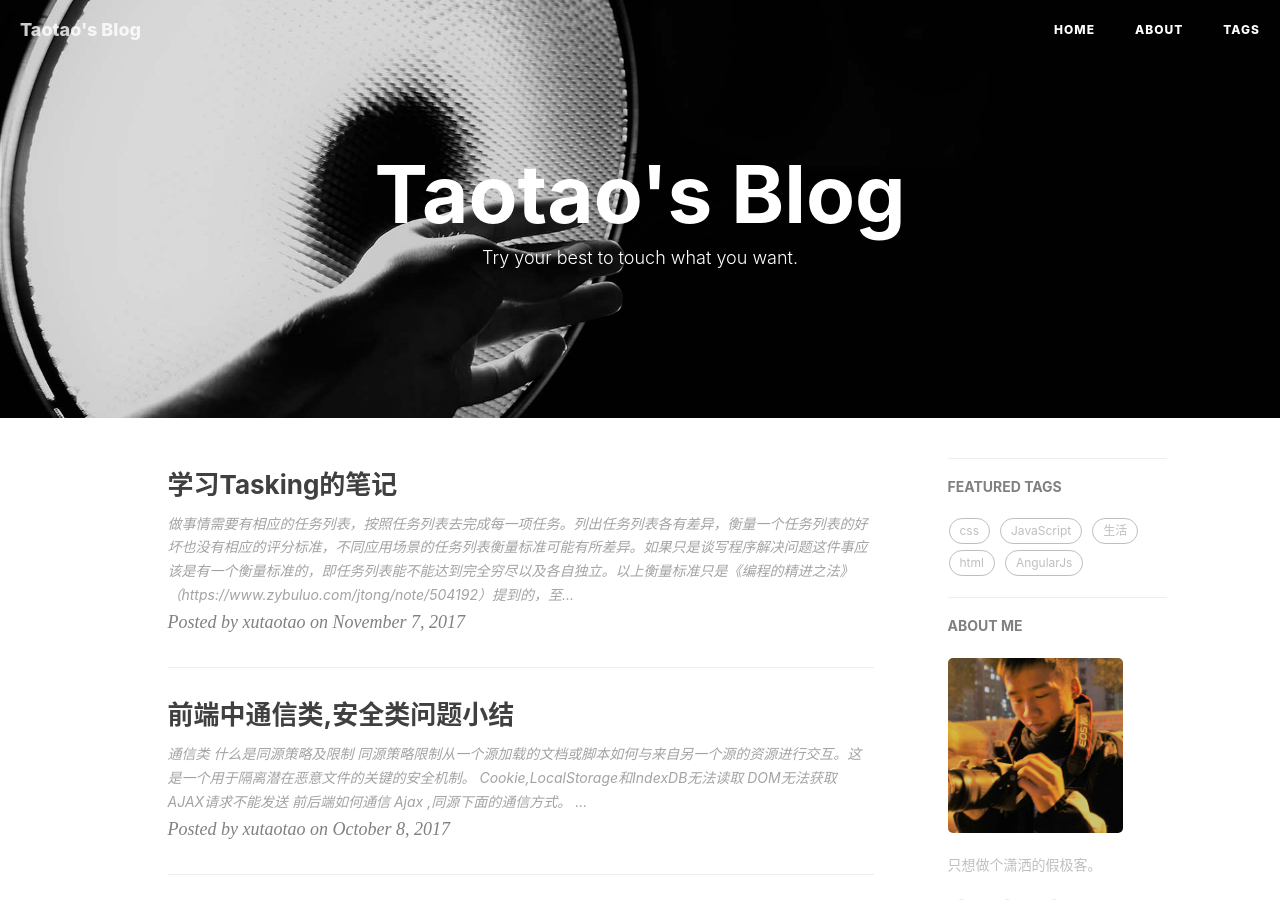
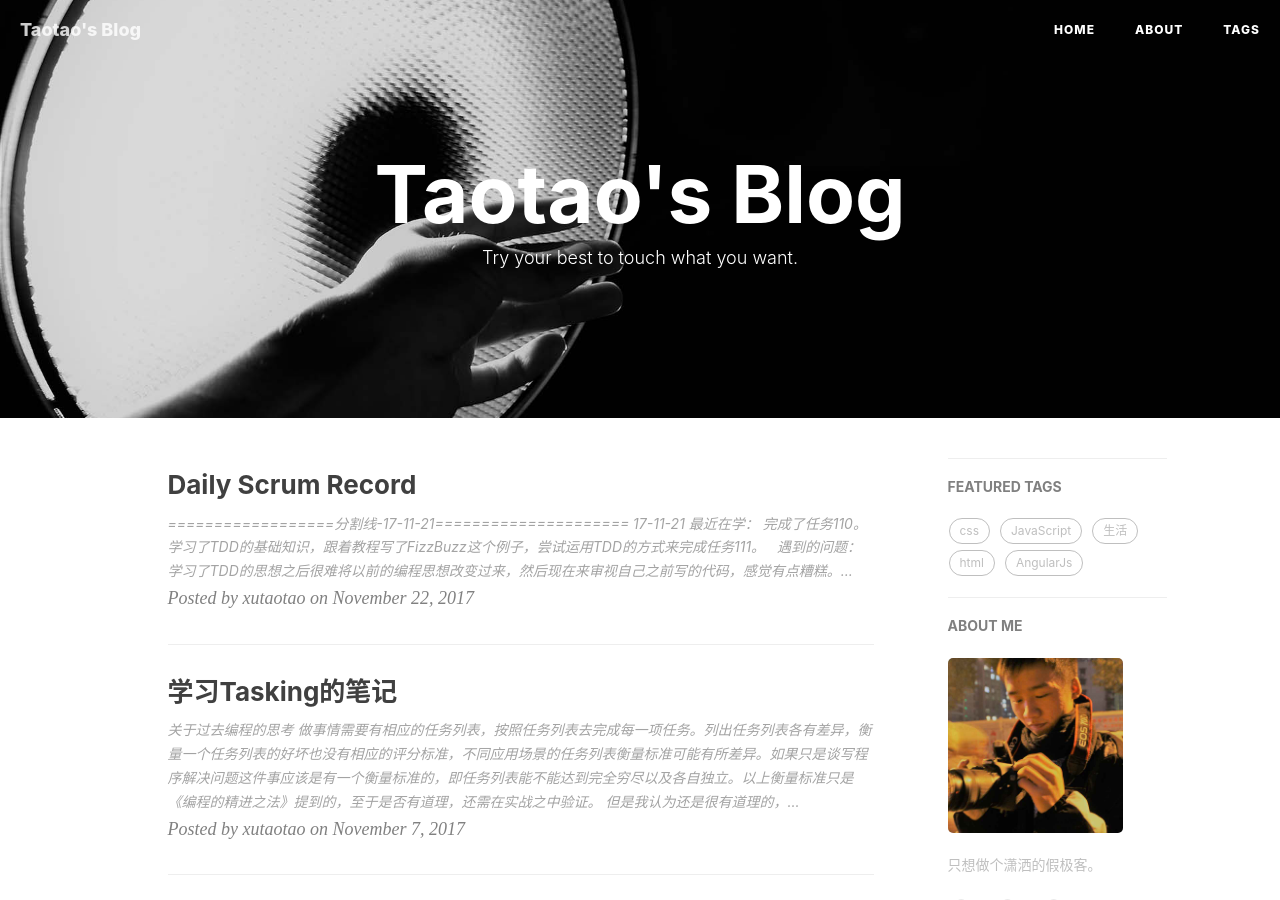
Before and after one commit to Xutaotaotao/Xutaotaotao.github.io, a Jekyll site: the page built from index.html, in a window 1280 px wide and 900 px high. Built offline with Jekyll 4.4.1, drawn with Linux system fonts in a browser that asks for light colours; the list of posts is cut into pages by our own code; comment, search, counter and statistics services are not loaded; part of the change alters nothing that is shown; some of the changed text lies outside the part shown.

Commit message:
change taskingthingk and Daily Scurm

```diff
--- /dev/null
+++ b/_posts/2017-11-22-Daily Scrum.md
@@ -0,0 +1,194 @@
+---
+layout: 	post
+title: 		"Daily Scrum Record"
+date: 		2017-11-22 08:42:33
+author: 	"xutaotao"
+header-img: "img/Daily Scrum.jpeg"
+tags:
+  - Daily Scrum
+---
+
+==================分割线-17-11-21=====================
+### 17-11-21
+
+*最近在学：*
+- 完成了任务110。
+- 学习了TDD的基础知识，跟着教程写了FizzBuzz这个例子，尝试运用TDD的方式来完成任务111。
+
+
+*遇到的问题：*
+- 学习了TDD的思想之后很难将以前的编程思想改变过来，然后现在来审视自己之前写的代码，感觉有点糟糕。
+- 在完成任务111的The beersong程序的时候认为程序并不是太难就没有画tasking图，导致步骤没有分清楚，写了一堆烂代码，做了很多无用功。
+
+
+*即将要学：*
+- 继续去可以练习tasking以及TDD，然后将其运用到后面的任务当中。
+- 如果有空希望去读读《代码整洁之道》这本书。
+
+==================分割线-17-11-17=====================
+### 17-11-17
+
+*最近在学：*
+- 完成了任务109。
+- 复习了js中的一些操作数组的方法。
+- 思考怎样画Tasking图才好看。
+
+*遇到的问题：*
+- 在任务109中将商品归类形成对象数组这一步的方法写得不够顺畅。
+- 写代码写着写着脑子就混乱了。
+- 画Tasking图还不够详尽，无法将tasking理的方法很容易的写出。
+
+*即将要学：*
+- 周末完成任务110。
+- 有空余时间学习DOM的相关知识。
+
+==================分割线-17-11-14=====================
+### 17-11-14
+
+*最近在学：*
+- JS HTML DOM看完了一遍。
+- 学习了JS高级教程中的各种对象。
+- 完成了任务108，学习了基本的Tasking图的画法以及画Tasking的思路。
+- 填补了任务107中的空缺。
+
+*遇到的问题：*
+- 画Tasking图不知道应该详细到哪一步为止，暂时还无法熟练的画出Tasking。
+
+*接下来要学：*
+- 进一步学习DOM的相关知识以及深入学习Tasking。
+
+==================分割线-17-11-9=====================
+### 17-11-9
+
+*最近在学：*
+- 任务108的几篇教程又读了两遍。
+- DOM的相关基础知识。
+
+*接下来要学：*
+- 开始学习画Tasking图。
+- 争取在周末完成任务108。
+
+*遇到的问题：*
+- 旧的学习思维和写程序的方式不能尽快转变，需要尽快学习新的知识和方法。
+
+
+==================分割线-17-11-7=====================
+### 17-11-7
+
+*最近在学：*
+- 学习任务108的相关知识。
+- 回顾任务106的结构化编程，面向过程编程的基本概念。
+- 学习Tasking的基础知识，看了指定的教程。
+
+*接下来要学：*
+- 学习DOM基础。
+- 完成任务108相关内容。
+
+*遇到的问题：*
+- 有点不太适应tasking，慢慢去习惯它。
+
+
+==================分割线-17-11-2=====================
+### 17-11-2
+
+*最近在学：*
+- 完成了任务107的前三个section
+
+*接下来要学：*
+- 完成任务107，巩固js对数组的相关操作。
+
+*遇到的问题：*
+- 无法很好的熟练地运用数组的一些方法。
+
+
+==================分割线-17-10-31=====================
+### 17-10-31
+
+*最近在学：*
+- 完成了任务106。
+- 学习了一些ES6的语法。
+
+*接下来要学：*
+- 完成了任务107。
+- 争取在任务107用上ES6的语法。
+
+*遇到的问题*
+- 在完成任务106的section2的pactice3数据的输出有点问题，经过细心的处理，解决了问题。
+
+
+==================分割线-17-10-26=====================
+###  17-10-26
+
+*最近在学：*
+- 完成了任务卡105和任务卡106的section1部分。
+- 回顾了js的相关基础语法。
+
+*接下来要学：*
+- 完成任务卡106和107，学习数据结构和算法。
+
+*遇到的问题：*
+- js的数组操作还不太熟练。
+- 任务106的section2的piactice1遇到个不好解决的问题。
+
+
+==================分割线-17-10-24=====================
+### 17-10-24
+
+*最近在学*
+- 学完了CSS教程中CSS高级。
+- 任务105完成HTML以及部分CSS。
+
+*接下来要学*
+- 将任务105完成。
+- 深入学习Bootstrap教程。
+
+*遇到的问题：*
+- 关于bootstrap的自适应布局还不能得心应手。
+
+==================分割线-17-10-19=====================
+### 17-10-19
+
+*最近在学*
+* CSS教程看到|css轮廓|章节。
+* 大致浏览了一遍bootstrap的文档。
+* 开始进攻任务104，尝试用栅格布局完成试卷布局。
+
+*接下来要学*
+* CSS教程学习到|伪类|章节。
+* 仔细阅读103任务的相关内容并学习。
+* 学习BootStrap基本布局。
+
+*遇到的问题*
+* 教程看着有点混乱，无法理清头绪。
+
+====================分割线-17-10-17=======================
+### 17-10-17
+
+*最近在学*
+* 读完《JavaScript函数式编程》第一章和第二章。
+* HTML教程学习到HTML内联框架章节。
+* 基本完成任务103中的修改。
+
+*接下来要学*
+* CSS教程学习到伪类章节。
+* 继续阅读《JavaScript函数式编程》
+* 学习BootStrap基本布局。
+
+*遇到的问题*
+* 在阅读《JavaScript函数式编程》时有些吃力，还需深入学习js。
+* 修改模板的一些问题能够基本解决。
+
+====================分割线-17-10-15=======================
+### 17-10-15
+
+*最近在学*
+* 修改任务卡102中的不足之处，修改完成。
+* 学习了grunt搭建自动化的前端web开发环境的相关教程。
+* 开始阅读《JavaScript函数式编程》这本书。
+
+*接下来要学*
+* 找到下述问题的解决办法。
+* 接下来一周争取初略读完《JavaScript函数式编程》这本书，后面再深入学习。
+
+*遇到的问题*
+* 在搭建自动化的前端web开发环境是，无法实现浏览器实时刷新的功能。
--- a/_posts/2017-11-7-taskingthink.md
+++ b/_posts/2017-11-7-taskingthink.md
@@ -7,7 +7,37 @@ header-img: "img/post-bg-interview.jpg"
 tags:
   - Tasking
 ---
+### 关于过去编程的思考
 
-做事情需要有相应的任务列表，按照任务列表去完成每一项任务。列出任务列表各有差异，衡量一个任务列表的好坏也没有相应的评分标准，不同应用场景的任务列表衡量标准可能有所差异。如果只是谈写程序解决问题这件事应该是有一个衡量标准的，即任务列表能不能达到完全穷尽以及各自独立。以上衡量标准只是《编程的精进之法》（https://www.zybuluo.com/jtong/note/504192）提到的，至于是否有道理，还需在实战之中验证。<br/>
+做事情需要有相应的任务列表，按照任务列表去完成每一项任务。列出任务列表各有差异，衡量一个任务列表的好坏也没有相应的评分标准，不同应用场景的任务列表衡量标准可能有所差异。如果只是谈写程序解决问题这件事应该是有一个衡量标准的，即任务列表能不能达到完全穷尽以及各自独立。以上衡量标准只是《编程的精进之法》提到的，至于是否有道理，还需在实战之中验证。<br/>
 
 但是我认为还是很有道理的，为什么呢？按照我编程的经验，当我遇到问题的时候会程序的过程去思考问题，即输入数据，处理数据，输出数据。这也是我常用的思路，但是在处理数据这一块我经常无法将相关的任务细化，只有一个目标，然后由目标来倒推达到这个目的需要哪些步骤，然后再去实现相应的步骤。这样也是一种解决问题的方式，至于效率是否高效，还有待考量。但是如果可以把任务列表穷尽并独立，在写程序时就会把所有的问题呈现得非常清晰。要达到什么目的时候直接就可以调用相应的列表。虽然穷尽可能会花费很多时间，但是思路会非常清晰，写程序也不会出现写着写着搞忘思路的情况，因为你知道这一步之后，下一步该做什么。
+
+### 关于PDCA
+
+PDCA即 Plan-Do-Check-Action。
+
+ 1.任务列表——————>Plan
+
+ 2.怎样才能需要Check的时候能够Check?
+
+ Check会产生Action,纳入到未来的Plan中去。cheack会发现自己的问题，通过Action来解决问题，并提升自己的效率。提升效率可以从这几个时间来提升，测试的时间，写实现的时间和测试通过的时间。
+
+ #### 在实际应用中可能遇到的问题
+
+ 1.任务列表扩张
+
+ - 技术原因————————>去了解技术规范，去深入了解项目的技术架构。
+
+ - 业务原因————————>通读数据库表，通读代码，更全面的阅读需求。
+
+ 2.时间估计不准
+
+ - 任务列表的扩张
+
+ - 单纯的技术不熟练
+
+ - 花了太多时间再纠结上
+
+ #### 小结
+ 任务列表法+PDCA式工作法
```
Also changed, not shown: img/Daily Scrum.jpeg (added).
